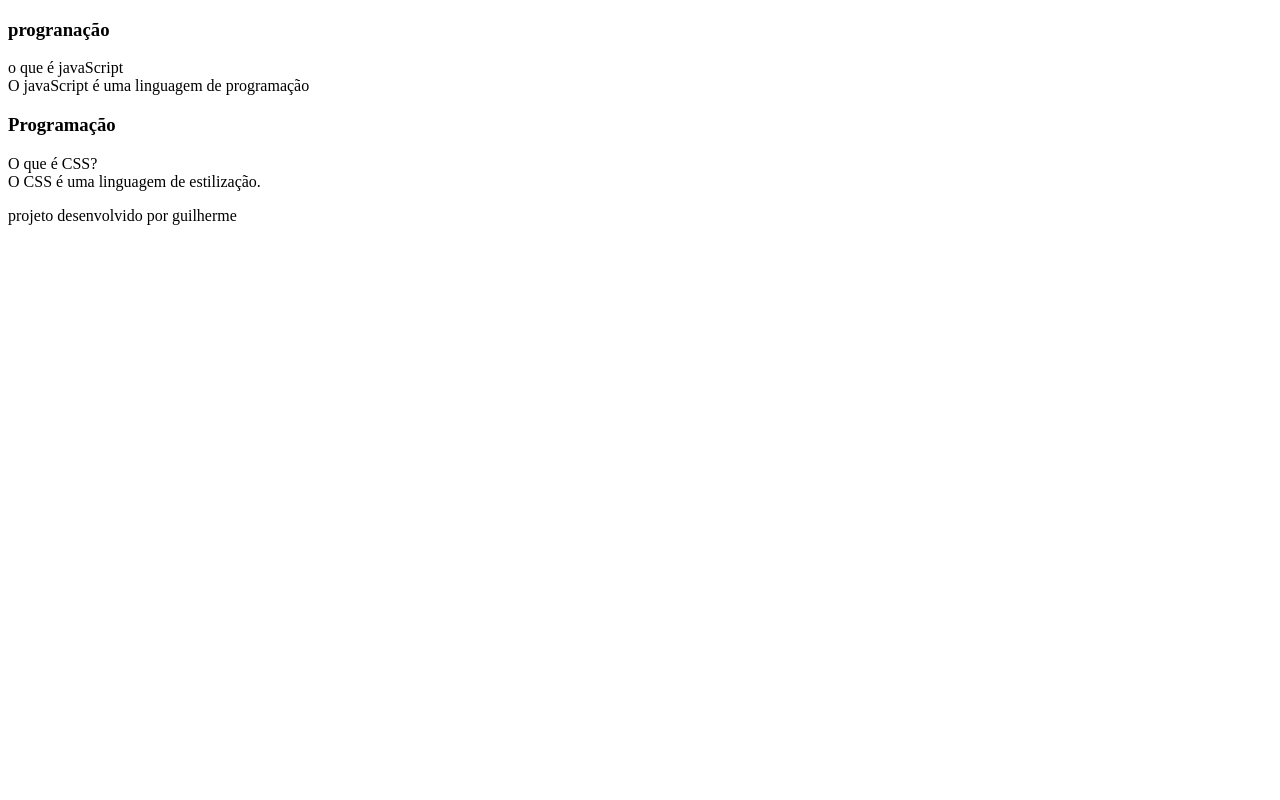
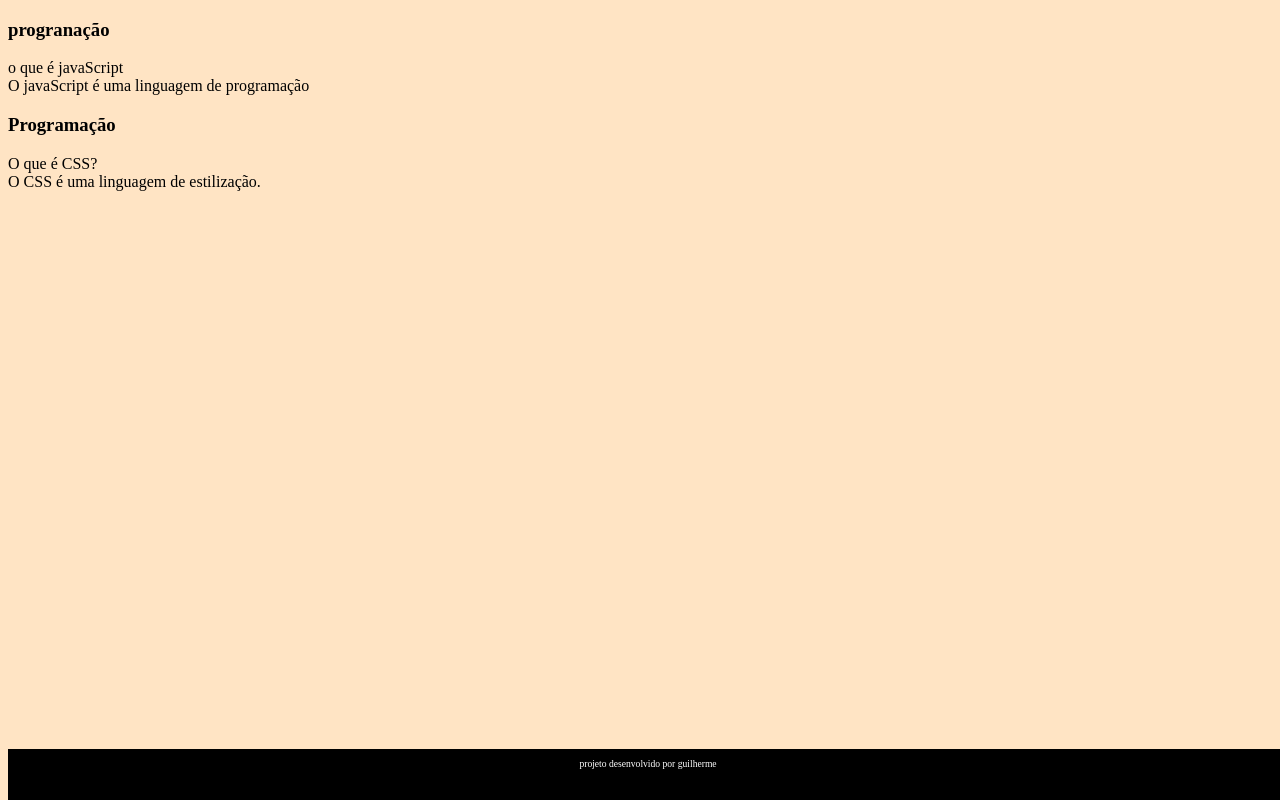
Before and after one commit to galahad0987/feawdWSDWDSH, a plain HTML site: page index.html in a window 1280 px wide. Drawn offline with Linux system fonts and the light colour scheme; files that its build step writes are made by us from their sources.

Commit message:
atualizar

```diff
--- a/index.html
+++ b/index.html
@@ -3,7 +3,8 @@
 <head>
     <meta charset="UTF-8">
     <meta name="viewport" content="width=device-width, initial-scale=1.0">
-    <title>Document</title>
+    <link rel="stylesheet" href="assets/style.css">
+    <title>fleshcard</title>
 </head>
 <body>
  <main>
--- /dev/null
+++ b/style.css
@@ -0,0 +1,17 @@
+body {
+    background-color: bisque;
+     font-family: Bai Jamjuree;
+}
+footer {
+    background-color: black;
+    color: white;
+    bottom:0;
+    position:fixed;
+    width:100%;
+}
+footer p{
+    text-align: center;
+    font-size: 0.6rem;
+        height:2rem;
+            margin-top: 0,5rem;
+}
```
